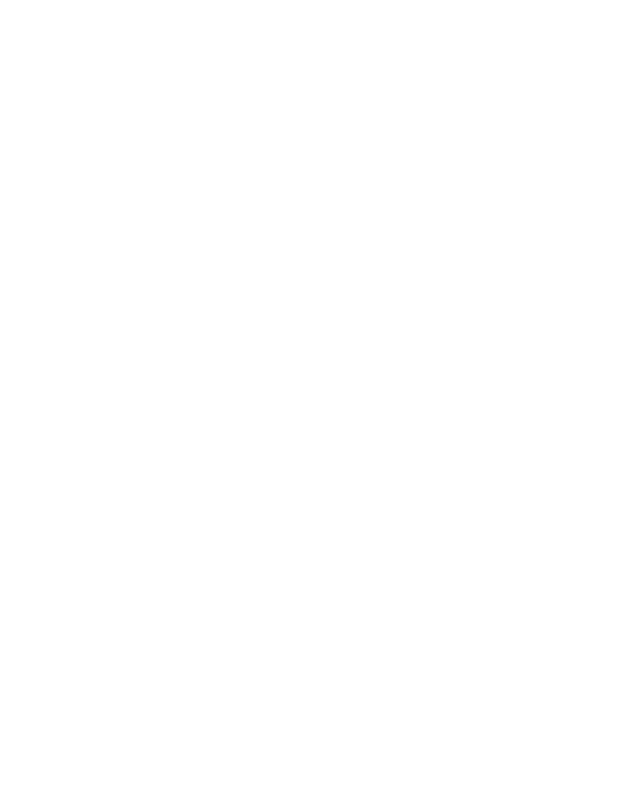
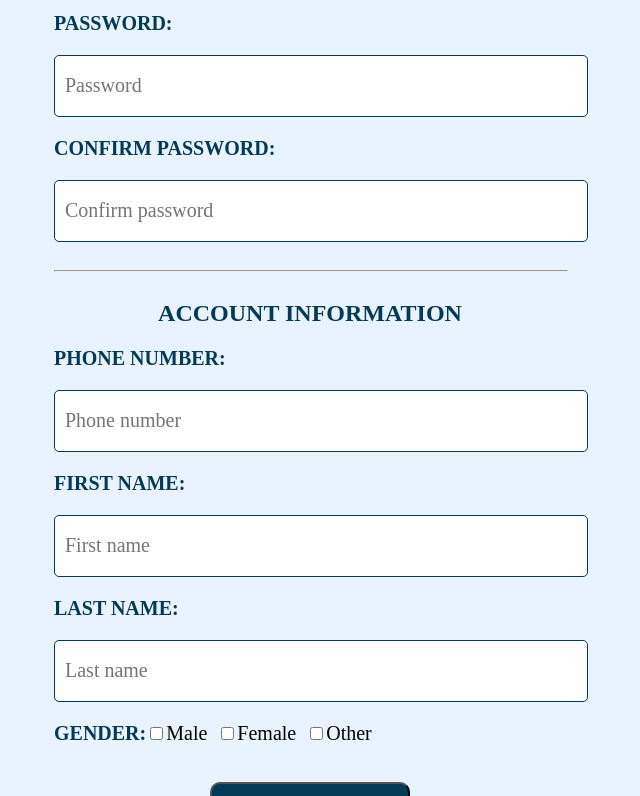
Before and after one commit to buithebinh1998/pizza-order, a React (Create React App) app: page /register in a window 1280 px wide. Shown: the part 360-1156 px from the top of the page, without its empty margins (330-970 px from the left). Before the commit the page ends 800 px from the top, so only its background shows below. Built offline with nearby package versions, Linux system fonts and the light colour scheme.

Commit message:
update register

```diff
--- a/src/App.js
+++ b/src/App.js
@@ -15,13 +15,13 @@ class App extends Component {
       <div className="App">
         <Switch>
           <Route path = '/' exact component={Homepage}/>
-          <Route path = '/productpage' component={ProductPage}/>
-          <Route path = '/pizzapage' component={PizzaPage}/>
-          <Route path = '/sidedishpage' component={SideDishPage}/>
-          <Route path = '/beveragepage' component={BeveragePage}/>
-          <Route path = '/dessertpage' component={DessertPage}/>
-          <Route path = '/registerpage' component={RegisterPage}/>
-          <Route path = '/loginpage' component={LoginPage}/>
+          <Route path = '/category' exact component={ProductPage}/>
+          <Route path = '/category/pizza' exact component={PizzaPage}/>
+          <Route path = '/category/sidedish' exact component={SideDishPage}/>
+          <Route path = '/category/beverage' exact component={BeveragePage}/>
+          <Route path = '/category/dessert' exact component={DessertPage}/>
+          <Route path = '/register' component={RegisterPage}/>
+          <Route path = '/login' component={LoginPage}/>
         </Switch>
       </div>
     );
--- a/src/components/AuthenticationForm/RegisterForm/RegisterForm.css
+++ b/src/components/AuthenticationForm/RegisterForm/RegisterForm.css
@@ -1,10 +1,10 @@
 h1, h2{
-    color: white;
+    color: #033a56;
     align-self: center;
 }
 
 label{
-    color: yellow;
+    color: #033a56;
     font-size: 20px;
     font-weight: bold;
 }
@@ -49,3 +49,19 @@ button:hover{
     background-color: red;
     color: white;
 }
+
+.checkbox-field{
+    font-size: 20px;
+    font-family: 'Times New Roman', Times, serif;
+    width: 100%;
+    height: 40px;
+    text-align: left;
+    margin-bottom: 20px;
+}
+
+.error-message{
+    color:red;
+    font-size: 20px;
+    font-weight: bold;
+    margin-bottom: 20px;
+}
--- a/src/components/AuthenticationForm/RegisterForm/RegisterForm.js
+++ b/src/components/AuthenticationForm/RegisterForm/RegisterForm.js
@@ -1,37 +1,43 @@
 import React from 'react'
 import './RegisterForm.css'
-import Yup from 'yup'
+import * as Yup from 'yup'
 import {withFormik, Form, Field} from 'formik'
-const RegisterForm = ({values}) => {
+const RegisterForm = ({values, errors, touched}) => {
     return(
         <Form className="form-register">
             <h1>ACCOUNT REGISTRATION</h1>
             <h2>LOGIN INFORMATION</h2>
             <label for="email">EMAIL:</label>
-            <Field className="input-field" type="email" name="email" id="email" placeholder="Email"/>
+                <Field className="input-field" type="email" name="email" id="email" placeholder="Email"/>
+                {touched.email && errors.email && <div className="error-message">{errors.email}</div>}
+
             <label for="password">PASSWORD:</label>
                 <Field className="input-field" type="password" name="password" id="password" placeholder="Password"/>
+                {touched.password && errors.password && <div className="error-message">{errors.password}</div>}
 
             <label for="confirmpassword">CONFIRM PASSWORD:</label>
-            <Field className="input-field" type="password" name="confirmpassword" id="confirmpassword"  placeholder="Confirm password"/>
-
+                <Field className="input-field" type="password" name="confirmpassword" id="confirmpassword"  placeholder="Confirm password"/>
+                {touched.confirmpassword && errors.confirmpassword && <div className="error-message">{errors.confirmpassword}</div>}
             <hr/>
 
             <h2>ACCOUNT INFORMATION</h2>
             <label for="phone">PHONE NUMBER:</label>
                 <Field className="input-field" type="phone" name="phone" id="phone"  placeholder="Phone number"/>
+                {touched.phone && errors.phone && <div className="error-message">{errors.phone}</div>}
 
             <label for="firstname">FIRST NAME:</label>
-            <Field className="input-field" type="text" name="firstname" id="firstname" placeholder="First name"/>
+                <Field className="input-field" type="text" name="firstname" id="firstname" placeholder="First name"/>
+                {touched.firstname && errors.firstname && <div className="error-message">{errors.firstname}</div>}
 
             <label for="lastname">LAST NAME:</label>
-            <Field className="input-field" type="text" name="lastname" id="lastname" placeholder="Last name"/>
+                <Field className="input-field" type="text" name="lastname" id="lastname" placeholder="Last name"/>
+                {touched.lastname && errors.lastname && <div className="error-message">{errors.lastname}</div>}
 
-            <div>
+            <div className="checkbox-field">
                 <label for="gender">GENDER:</label>
-                    <Field type="checkbox" name="male"/>Male
-                    <Field type="checkbox" name="female"/>Female
-                    <Field type="checkbox" name="other"/>Other
+                    <Field type="checkbox" name="male" checked={values.male} /><span style={{fontSize:'20px', marginRight:'10px'}}>Male</span>
+                    <Field type="checkbox" name="female" checked={values.female}/><span style={{fontSize:'20px', marginRight:'10px'}}>Female</span>
+                    <Field type="checkbox" name="other" checked={values.other}/><span style={{fontSize:'20px', marginRight:'10px'}}>Other</span>
             </div>
 
 
@@ -39,7 +45,7 @@ const RegisterForm = ({values}) => {
         </Form>
     )
 }
-
+const phoneRegExp = /^((\\+[1-9]{1,4}[ \\-]*)|(\\([0-9]{2,3}\\)[ \\-]*)|([0-9]{2,4})[ \\-]*)*?[0-9]{3,4}?[ \\-]*[0-9]{3,4}?$/;
 const FormikRegisterForm = withFormik({
     mapPropsToValues(){
         return{
@@ -48,9 +54,37 @@ const FormikRegisterForm = withFormik({
             confirmpassword: '',
             phone: '',
             firstname: '',
-            lastname: ''
+            lastname: '',
+            male: false,
+            female: false,
+            other: false,
         }
-    }
+    },
+
+    validationSchema: Yup.object().shape({
+        email: Yup.string()
+            .email('Email is invalid!')
+            .required('Email is required!'),
+        password: Yup.string()
+            .min(8, "Password must be 8 characters or longer!")
+            .required("Password is required!"),
+        confirmpassword: Yup.string().oneOf(
+            [Yup.ref("password"), null],
+            "Passwords must match!"
+        ),
+        firstname: Yup.string()
+            .max(70, 'Last name is too long!')
+            .required('First name is required'),
+        lastname: Yup.string()
+            .max(70, 'Last name is loo long!')
+            .required('Last name is required!'),
+        phone: Yup.string()
+            .matches(phoneRegExp, "Phone number is not valid!")
+            .min(10, 'Your phone number is too short!')
+            .max(13, 'Your phone number is too long!')
+            .required('Phone number is required!'),
+    }),
+
 
 })(RegisterForm)
 
--- a/src/components/Header/Header.js
+++ b/src/components/Header/Header.js
@@ -24,9 +24,9 @@ class Header extends Component {
                 </NavLink>
                 <h2 id="logoname">PYCOZZA</h2>
                 <img src={imgUser} alt=""/>
-                <NavLink to='/registerpage'><div>SIGN UP</div></NavLink>
+                <NavLink to='/register'><div>SIGN UP</div></NavLink>
                 <span>/</span>
-                <NavLink to='/loginpage'><div>SIGN IN</div></NavLink>
+                <NavLink to='/login'><div>SIGN IN</div></NavLink>
                 <img src={imgCart} alt=""/>
                 <div style={{marginRight:"20px"}} id={id}
                     onClick={this.menuTransformHandler}>
--- a/src/components/Item/Item.css
+++ b/src/components/Item/Item.css
@@ -44,7 +44,7 @@
     font-weight: bold;
     font-size: 22px;
     text-align: center;
-    top: 82%;
+    top: 81%;
     margin-left: auto;
     margin-right: auto;
     left: 0;
@@ -55,7 +55,7 @@
 
 .item button{
     position: absolute;
-    top: 89%;
+    top: 88%;
     left: 50%;
     color: white;
     margin-left: auto;
@@ -65,8 +65,8 @@
     font-size: 20px;
     font-family: 'Montserratt';
     background-color: #04354c;
-    min-width: 250px;
-    min-height: 35px;
+    width: 250px;
+    height: 40px;
     border-radius: 10px;
 }
 
@@ -78,12 +78,12 @@
 
 .item:hover .item-name, .item:hover .item-desc{
     color:white;
-    transition: all .4s ease;
+    transition: all .2s ease;
 }
 
 .item:hover .item-price{
     color: yellow;
-    transition: all .4s ease;
+    transition: all .2s ease;
 }
 
 .item:hover button{
--- a/src/containers/AuthenticationPage/LoginPage/LoginPage.js
+++ b/src/containers/AuthenticationPage/LoginPage/LoginPage.js
@@ -5,7 +5,7 @@ import Footer from '../../../components/Footer/Footer'
 class LoginPage extends Component{
     render(){
         return(
-            <div>
+            <div style={{backgroundColor: 'rgba(0, 123, 255, 0.09)'}}>
                 <Header/>
                 <LoginForm/>
                 <Footer/>
--- a/src/containers/AuthenticationPage/RegisterPage/RegisterPage.js
+++ b/src/containers/AuthenticationPage/RegisterPage/RegisterPage.js
@@ -2,11 +2,10 @@ import React, { Component } from 'react'
 import Header from '../../../components/Header/Header'
 import Footer from '../../../components/Footer/Footer'
 import RegisterForm from '../../../components/AuthenticationForm/RegisterForm/RegisterForm'
-import backgroundRegister from '../../../assets/img/backgroundRegister.jpg'
 class RegisterPage extends Component{
     render(){
         return(
-            <div style={{backgroundImage: `url(${backgroundRegister})`, backgroundSize: 'cover'}}>
+            <div style={{backgroundColor: 'rgba(0, 123, 255, 0.09)'}}>
                 <Header/>
                 <RegisterForm/>
                 <Footer/>
--- a/src/containers/Homepage/Homepage.js
+++ b/src/containers/Homepage/Homepage.js
@@ -21,7 +21,7 @@ const Homepage = () => {
                 <div>
                     <img src={category} alt=""/>
                     <div>CATEGORY</div>
-                    <NavLink to='/productpage'>
+                    <NavLink to='/category'>
                         <button>SEE NOW</button>
                     </NavLink>
                 </div>
--- a/src/containers/ProductPage/NavProduct/NavProduct.js
+++ b/src/containers/ProductPage/NavProduct/NavProduct.js
@@ -4,10 +4,10 @@ import {NavLink} from 'react-router-dom'
 const NavProduct = (props) => (
     <div className="nav-product">
         <ul>
-            <NavLink to='/pizzapage'><li>PIZZA</li></NavLink>
-            <NavLink to='/sidedishpage'><li>SIDE DISH</li></NavLink>
-            <NavLink to='/beveragepage'><li>BEVERAGE</li></NavLink>
-            <NavLink to='/dessertpage'><li>DESSERT</li></NavLink>
+            <NavLink to='/category/pizza'><li>PIZZA</li></NavLink>
+            <NavLink to='/category/sidedish'><li>SIDE DISH</li></NavLink>
+            <NavLink to='/category/beverage'><li>BEVERAGE</li></NavLink>
+            <NavLink to='/category/dessert'><li>DESSERT</li></NavLink>
         </ul>
     </div>
 )
```
Also changed, not shown: src/containers/ProductPage/ProductPage.js (+4 -4 lines), src/assets/img/backgroundRegister.jpg (deleted).
